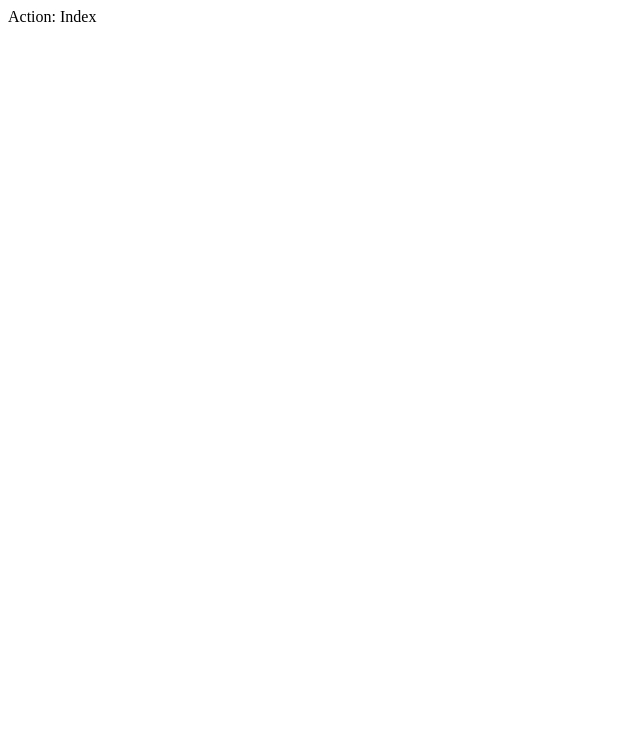
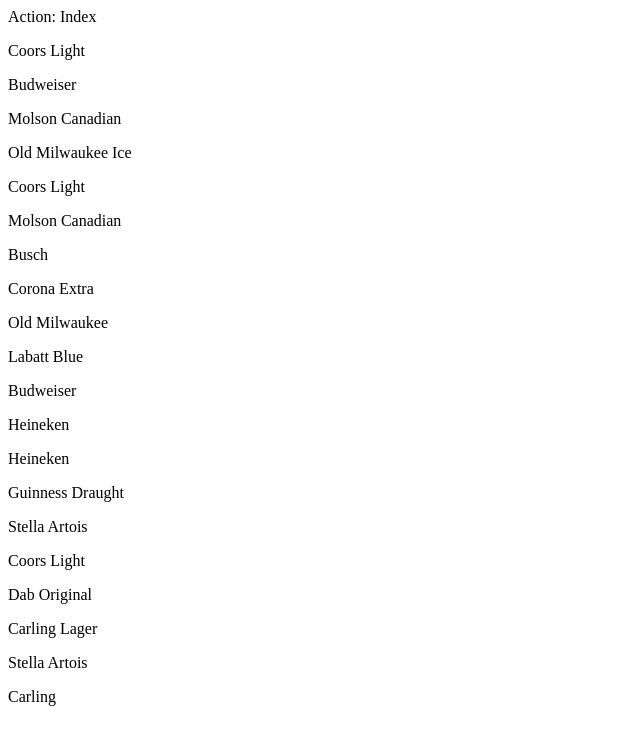
Before and after one commit to watkajtys/connoisseur, a plain HTML site: page index.html in a window 1280 px wide. Shown: the whole page, without its empty margins (0-640 px from the left). Drawn offline with Linux system fonts and the light colour scheme.

Commit message:
Added JSON data and parsed name

```diff
--- a/index.html
+++ b/index.html
@@ -4,5 +4,25 @@
 </head>
 <body>
 Action: Index
+<p>Coors Light</p>
+<p>Budweiser</p>
+<p>Molson Canadian</p>
+<p>Old Milwaukee Ice</p>
+<p>Coors Light</p>
+<p>Molson Canadian</p>
+<p>Busch</p>
+<p>Corona Extra</p>
+<p>Old Milwaukee</p>
+<p>Labatt Blue</p>
+<p>Budweiser</p>
+<p>Heineken</p>
+<p>Heineken</p>
+<p>Guinness Draught</p>
+<p>Stella Artois</p>
+<p>Coors Light</p>
+<p>Dab Original</p>
+<p>Carling Lager</p>
+<p>Stella Artois</p>
+<p>Carling</p>
 </body>
 </html>
```
Also changed, not shown: 1 other file.
